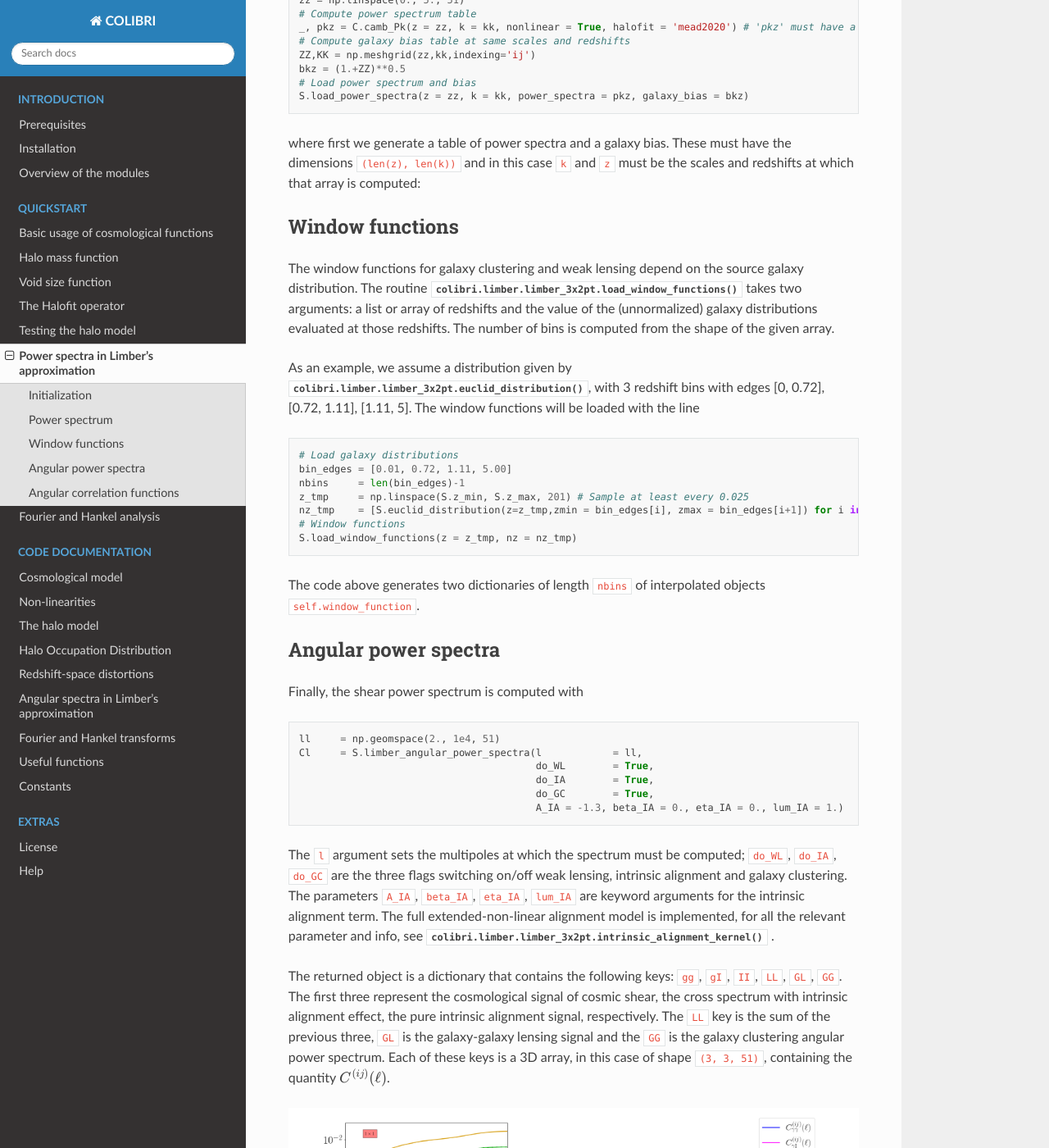
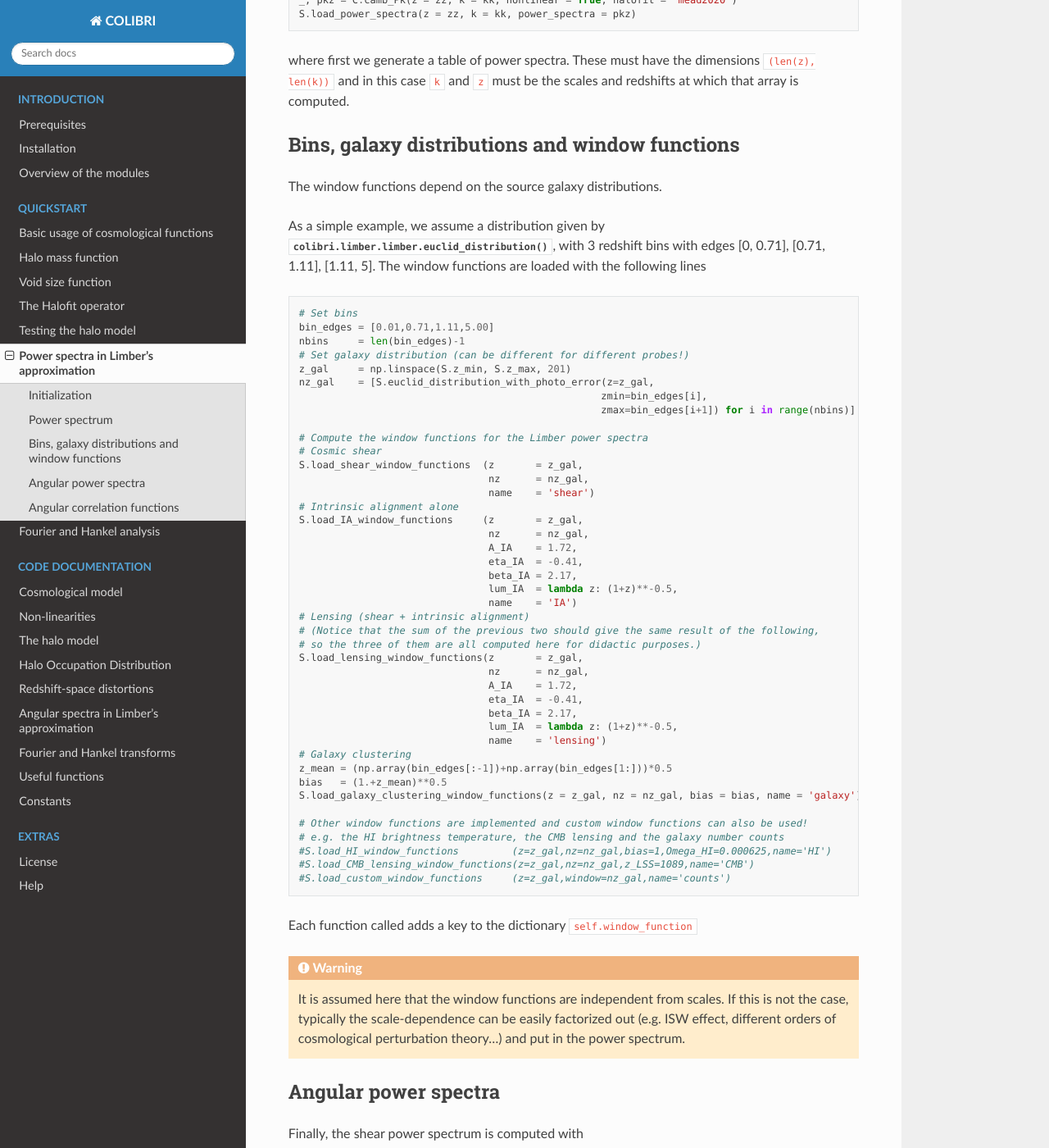
Before and after one commit to GabrieleParimbelli/COLIBRI, a Sphinx documentation site: the page built from doc/source/quickstart/test_limber.rst, in a window 1280 px wide and 1400 px high, scrolled down 930 px. Shown: the whole window at 82% size. Built offline with Sphinx 7.4.7 and the Read the Docs theme 2.0.0, drawn with Linux system fonts in a browser that asks for light colours; some of the changed text lies outside the part shown.

Commit message:
Added documentation of Limber

```diff
--- a/doc/source/quickstart/test_limber.rst
+++ b/doc/source/quickstart/test_limber.rst
@@ -3,7 +3,7 @@
 Power spectra in Limber's approximation
 ========================================
 
-Here is show an example of how to compute shear and galaxy power spectra using the class :func:`colibri.limber.limber_3x2pt` .
+Here is show an example of how to compute shear and galaxy power spectra using the class :func:`colibri.limber.limber` .
 In a flat Universe such spectra are given by:
 
 .. math::
@@ -22,55 +22,85 @@ To start, initialize a :func:`colibri.cosmology.cosmo` instance and assign it to
  import colibri.cosmology as cc
  import colibri.limber as LL
  C = cc.cosmo()
- S = LL.limber_3x2pt(cosmology = C, z_limits = [0.01, 5.])
+ S = LL.limber(cosmology = C, z_limits = [0.01, 5.])
 
 The quantity ``z_limits`` tells the code which are the limits of integration.
 
 Power spectrum
 ---------------
 
-As we saw, there are three main ingredients for the power spectrum, namely the matter power spectrum, galaxy bias and the window functions.
+As we saw, there are two main ingredients for the Limber approximation, namely the power spectra and the window functions.
 
-The former two are loaded together through the following lines
+The former is loaded through the following lines
 
 .. code-block:: python
 
- # Scales and redshifts
  kk = np.geomspace(1e-4, 1e2, 301)
  zz = np.linspace(0., 5., 51)
- # Compute power spectrum table
- _, pkz = C.camb_Pk(z = zz, k = kk, nonlinear = True, halofit = 'mead2020') # 'pkz' must have a shape (51,301)
- # Compute galaxy bias table at same scales and redshifts
- ZZ,KK = np.meshgrid(zz,kk,indexing='ij')
- bkz = (1.+ZZ)**0.5
- # Load power spectrum and bias
- S.load_power_spectra(z = zz, k = kk, power_spectra = pkz, galaxy_bias = bkz)
+ _, pkz = C.camb_Pk(z = zz, k = kk, nonlinear = True, halofit = 'mead2020')
+ S.load_power_spectra(z = zz, k = kk, power_spectra = pkz)
 
-where first we generate a table of power spectra and a galaxy bias. These must have the dimensions ``(len(z), len(k))`` and in this case ``k`` and ``z`` must be the scales and redshifts at which that array is computed:
+where first we generate a table of power spectra. These must have the dimensions ``(len(z), len(k))`` and in this case ``k`` and ``z`` must be the scales and redshifts at which that array is computed.
 
 
-Window functions
+Bins, galaxy distributions and window functions
 ------------------
 
-The window functions for galaxy clustering and weak lensing depend on the source galaxy distribution.
-The routine :func:`colibri.limber.limber_3x2pt.load_window_functions` takes two arguments: a list or array of redshifts and the value of the (unnormalized) galaxy distributions evaluated at those redshifts.
-The number of bins is computed from the shape of the given array.
+The window functions depend on the source galaxy distributions.
 
-As an example, we assume a distribution given by :func:`colibri.limber.limber_3x2pt.euclid_distribution`, with 3 redshift bins with edges [0, 0.72], [0.72, 1.11], [1.11, 5].
-The window functions will be loaded with the line
+As a simple example, we assume a distribution given by :func:`colibri.limber.limber.euclid_distribution`, with 3 redshift bins with edges [0, 0.71], [0.71, 1.11], [1.11, 5].
+The window functions are loaded with the following lines
 
 .. code-block:: python
 
- # Load galaxy distributions
- bin_edges = [0.01, 0.72, 1.11, 5.00]
+ # Set bins
+ bin_edges = [0.01,0.71,1.11,5.00]
  nbins     = len(bin_edges)-1
- z_tmp     = np.linspace(S.z_min, S.z_max, 201) # Sample at least every 0.025
- nz_tmp    = [S.euclid_distribution(z=z_tmp,zmin = bin_edges[i], zmax = bin_edges[i+1]) for i in range(nbins)]
- # Window functions
- S.load_window_functions(z = z_tmp, nz = nz_tmp)
+ # Set galaxy distribution (can be different for different probes!)
+ z_gal     = np.linspace(S.z_min, S.z_max, 201)
+ nz_gal    = [S.euclid_distribution_with_photo_error(z=z_gal,
+                                                    zmin=bin_edges[i],
+                                                    zmax=bin_edges[i+1]) for i in range(nbins)]
 
+ # Compute the window functions for the Limber power spectra
+ # Cosmic shear
+ S.load_shear_window_functions  (z       = z_gal,
+                                 nz      = nz_gal,
+                                 name    = 'shear')
+ # Intrinsic alignment alone
+ S.load_IA_window_functions     (z       = z_gal,
+                                 nz      = nz_gal,
+                                 A_IA    = 1.72,
+                                 eta_IA  = -0.41,
+                                 beta_IA = 2.17,
+                                 lum_IA  = lambda z: (1+z)**-0.5,
+                                 name    = 'IA')
+ # Lensing (shear + intrinsic alignment)
+ # (Notice that the sum of the previous two should give the same result of the following,
+ # so the three of them are all computed here for didactic purposes.)
+ S.load_lensing_window_functions(z       = z_gal,
+                                 nz      = nz_gal,
+                                 A_IA    = 1.72,
+                                 eta_IA  = -0.41,
+                                 beta_IA = 2.17,
+                                 lum_IA  = lambda z: (1+z)**-0.5,
+                                 name    = 'lensing')
+ # Galaxy clustering
+ z_mean = (np.array(bin_edges[:-1])+np.array(bin_edges[1:]))*0.5
+ bias   = (1.+z_mean)**0.5
+ S.load_galaxy_clustering_window_functions(z = z_gal, nz = nz_gal, bias = bias, name = 'galaxy')
 
-The code above generates two dictionaries of length ``nbins`` of interpolated objects ``self.window_function``.
+ # Other window functions are implemented and custom window functions can also be used!
+ # e.g. the HI brightness temperature, the CMB lensing and the galaxy number counts
+ #S.load_HI_window_functions         (z=z_gal,nz=nz_gal,bias=1,Omega_HI=0.000625,name='HI')
+ #S.load_CMB_lensing_window_functions(z=z_gal,nz=nz_gal,z_LSS=1089,name='CMB')
+ #S.load_custom_window_functions     (z=z_gal,window=nz_gal,name='counts')
+
+Each function called adds a key to the dictionary ``self.window_function``
+
+.. warning::
+
+ It is assumed here that the window functions are independent from scales. If this is not the case, typically the scale-dependence can be easily factorized out (e.g. ISW effect, different orders of cosmological perturbation theory...) and put in the power spectrum.
 
 Angular power spectra
 -------------------------------
@@ -79,21 +109,11 @@ Finally, the shear power spectrum is computed with
 
 .. code-block:: python
 
- ll     = np.geomspace(2., 1e4, 51)
- Cl     = S.limber_angular_power_spectra(l            = ll,
-                                         do_WL        = True,
-                                         do_IA        = True,
-                                         do_GC        = True,
-                                         A_IA = -1.3, beta_IA = 0., eta_IA = 0., lum_IA = 1.)
+ ll    = np.geomspace(2., 1e4, 51)
+ Cl    = S.limber_angular_power_spectra(l = ll, windows = None)
 
-The ``l`` argument sets the multipoles at which the spectrum must be computed; ``do_WL``, ``do_IA``, ``do_GC`` are the three flags switching on/off weak lensing, intrinsic alignment and galaxy clustering.
-The parameters ``A_IA``, ``beta_IA``, ``eta_IA``, ``lum_IA`` are keyword arguments for the intrinsic alignment term.
-The full extended-non-linear alignment model is implemented, for all the relevant parameter and info, see :func:`colibri.limber.limber_3x2pt.intrinsic_alignment_kernel` .
+The keys of the output ``Cl`` are combinations of window functions used, e.g. ``Cl['shear-shear']`` or ``Cl['galaxy-lensing']``.
 
-The returned object is a dictionary that contains the following keys: ``gg``, ``gI``, ``II``, ``LL``, ``GL``, ``GG``.
-The first three represent the cosmological signal of cosmic shear, the cross spectrum with intrinsic alignment effect, the pure intrinsic alignment signal, respectively.
-The ``LL`` key is the sum of the previous three, ``GL`` is the galaxy-galaxy lensing signal and the ``GG`` is the galaxy clustering angular power spectrum.
-Each of these keys is a 3D array, in this case of shape ``(3, 3, 51)``, containing the quantity :math:`C^{(ij)}(\ell)`.
 
 .. image:: ../_static/limber_spectrum.png
    :width: 700
@@ -105,5 +125,22 @@ Equivalently, the angular correlation functions can be computed with
 
 .. code-block:: python
 
- theta = np.geomspace(1., 100., 51)  # in arcmin
- xi    = S.angular_correlation_functions(theta = theta, do_WL = True, do_IA = True, do_GC = True, A_IA = -1.3)
+ ll    = np.geomspace(2., 1e4, 128)
+ Cl    = S.limber_angular_power_spectra(l = ll)
+ theta = np.geomspace(10., 800., 51)
+ xi    = {}
+ for key in Cl.keys():
+        if   key in ['lensing-lensing', 'shear-shear', 'shear-IA', 'IA-shear', 'IA-IA']:
+            order_plus, order_minus = 0, 4
+            xi[key+' +'] = S.limber_angular_correlation_functions(theta, ll, Cl[key], order_plus)
+            xi[key+' -'] = S.limber_angular_correlation_functions(theta, ll, Cl[key], order_minus)
+        elif key in ['lensing-galaxy', 'galaxy-lensing']:
+            order = 2
+            xi[key] = S.limber_angular_correlation_functions(theta, ll, Cl[key], order)
+        elif key == 'galaxy-galaxy':
+            order = 0
+            xi[key] = S.limber_angular_correlation_functions(theta, ll, Cl[key], order)
+
+.. warning::
+
+ Unfortunately the correlation functions can be computed for single angular power spectrum at a time, because different windows require different orders for the Hankel transform.
```
Also changed, not shown: doc/source/_static/limber_spectrum.png, 3 other files.
